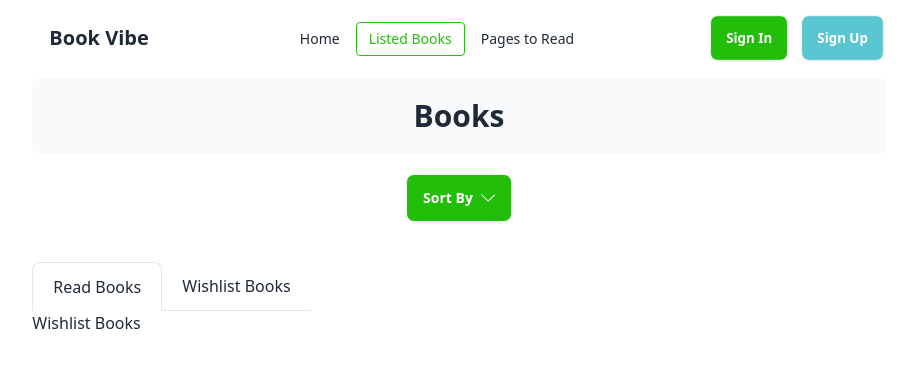
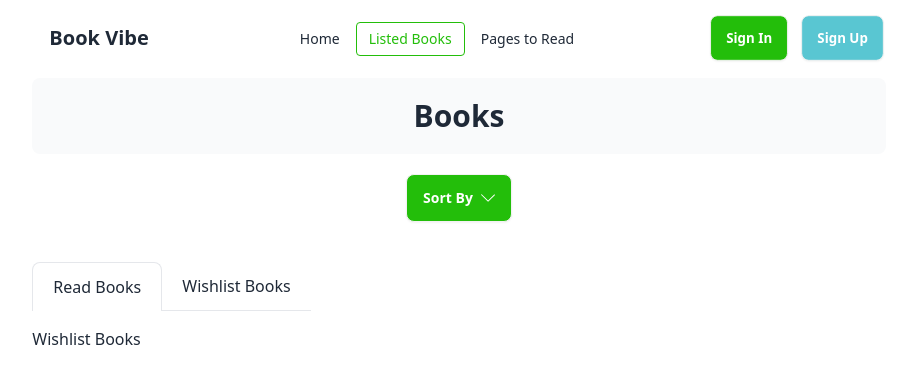
Before and after one commit to ashikalahi546/react-assignment-eight, a React (Vite) app: page /books/wishlistbooks in a window 1280 px wide. Shown: the top 384 px of the page, without its empty margins (181-1096 px from the left). Built offline with nearby package versions, Linux system fonts and the light colour scheme.

Commit message:
Update WishlistBooks.jsx

```diff
--- a/src/Pages/WishlistBooks.jsx
+++ b/src/Pages/WishlistBooks.jsx
@@ -2,7 +2,7 @@
 
 const WishlistBooks = () => {
       return (
-            <div>
+            <div class = 'mt-4'>
                   <h2>Wishlist Books</h2>
             </div>
       );
```
